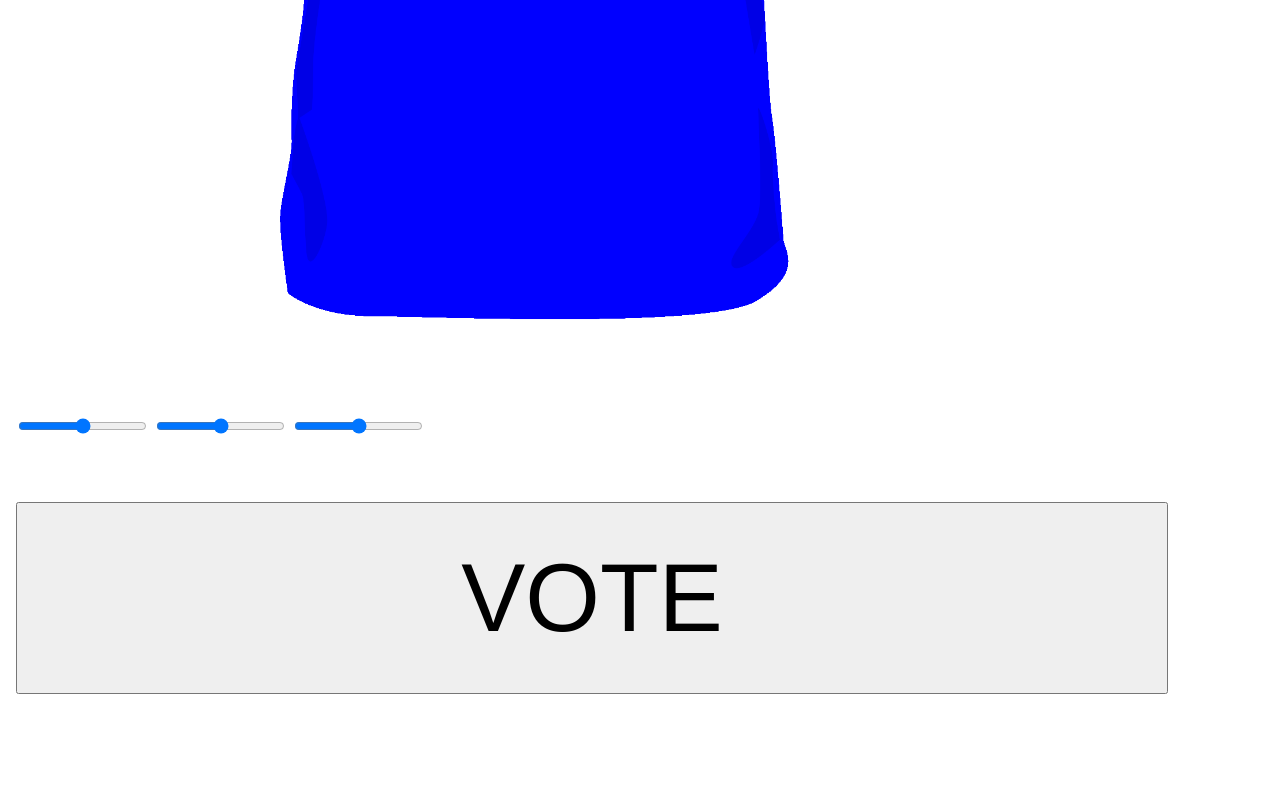
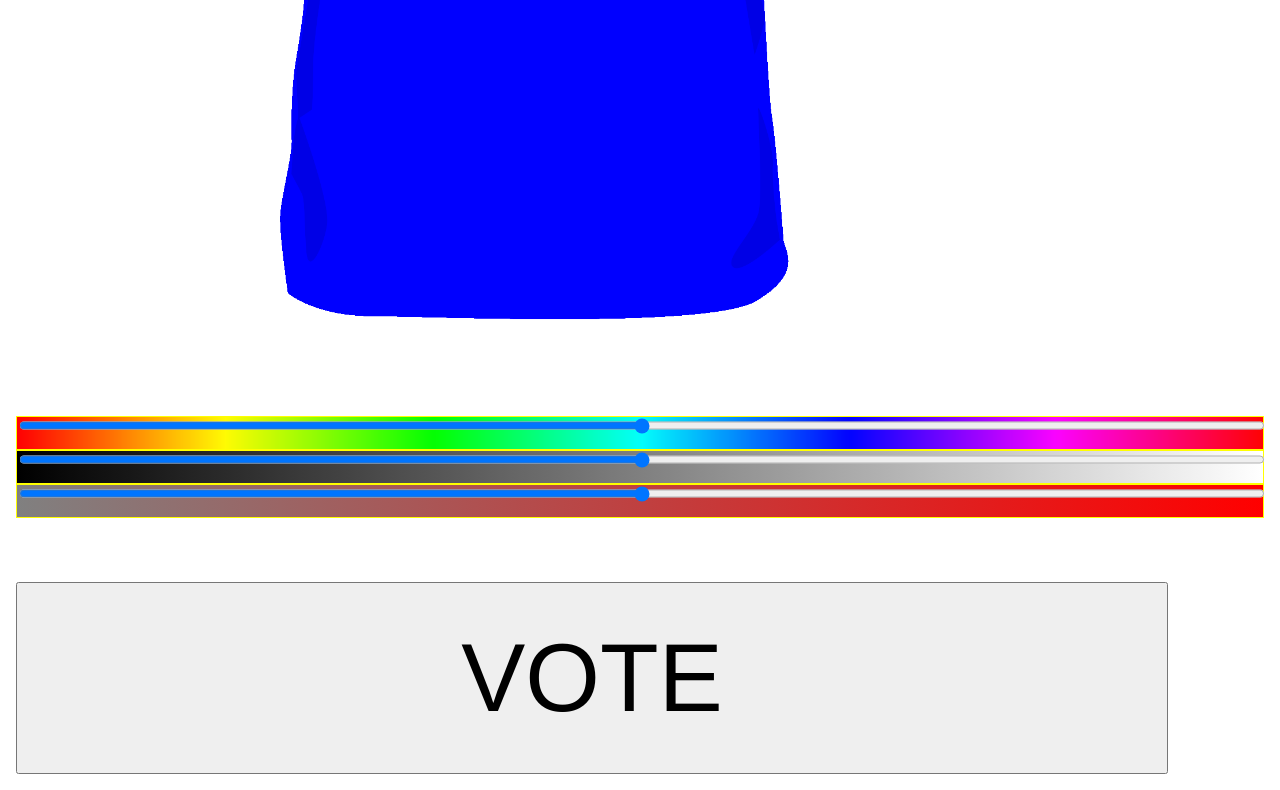
Before and after one commit to zachrose/Southern-California-Linux-Expo-JavaScript-Booth, a website: page index.html in a window 1280 px wide. Shown: the part 822-1612 px from the top of the page. Before the commit the page ends 1532 px from the top, so only its background shows below. Drawn offline with Linux system fonts and the light colour scheme.

Commit message:
Style color picker

```diff
--- a/index.html
+++ b/index.html
@@ -12,9 +12,17 @@
             <div id="blank-tshirt-overlay"></div>
             <div id="tshirt-color"></div>
         </div>
-        <input id="hue" type="range" max="360">
-        <input id="lightness" type="range">
-        <input id="saturation" type="range">
+        <menu id="color-picker">
+          <div id="hue">
+            <input type="range" max="360">
+          </div>
+          <div id="lightness">
+            <input type="range">
+          </div>
+          <div id="saturation">
+            <input type="range">
+          </div>
+        </menu>
         <button id="vote">
           VOTE
         </button>
--- a/source.js
+++ b/source.js
@@ -4,7 +4,7 @@ var getColorInputs = function(doc){
     return ['hue', 'lightness', 'saturation'].map(function(dimension){
         return [
             dimension,
-            document.getElementById(dimension).value
+            document.querySelector(`#${dimension} input`).value
         ]
     }).reduce(function(memo, pair){
         memo[pair[0]] = pair[1];
--- a/style.css
+++ b/style.css
@@ -49,11 +49,34 @@ h1 {
     filter: invert(100%);
 }
 
-#spectrum {
-    z-index: 2;
-    background-image: url(spectrum.png);
-    background-size: 100% 110%;
-    background-repeat: no-repeat;
+menu#color-picker {
+    margin: 0;
+    -webkit-margin-before:0em;
+    -webkit-margin-after:0em;
+    -webkit-padding-start:0em;
+}
+
+#color-picker div {
+    border: 1px solid yellow;
+    height: 2em;
+}
+
+#color-picker div#hue {
+    background-image: url(hue.png);
+    background-size: 100% 100%;
+}
+
+#color-picker div#lightness {
+    background: linear-gradient(to right, black 0%, white 100%);
+}
+
+#color-picker div#saturation {
+    background: linear-gradient(to right, gray 0%, red 100%);
+}
+
+#color-picker input {
+    width: 100%;
+    height: 1em;
 }
 
 #vote {
```
Also changed, not shown: hue.png (added).
